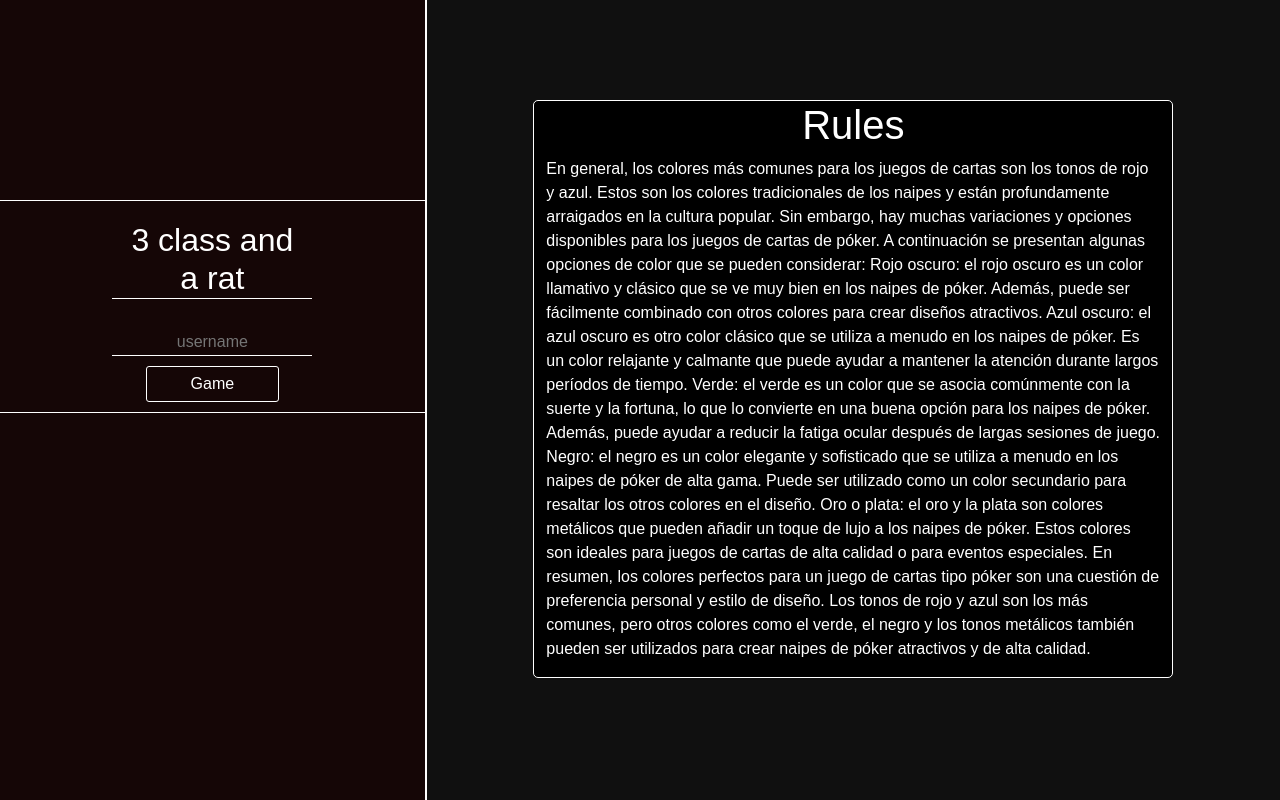
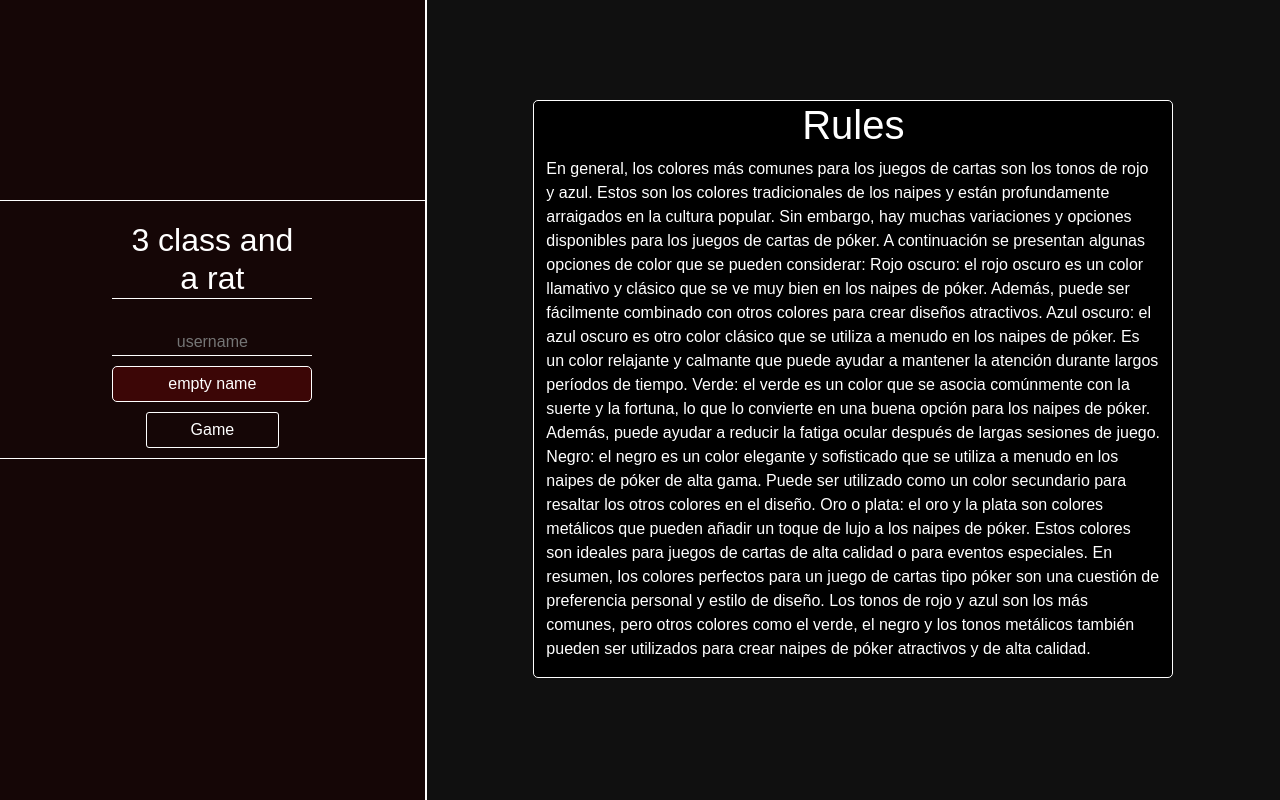
Before and after one commit to Alexiuus/3-class-and-a-rat, a React (Create React App) app: page / in a window 1280 px wide. Both pictures are taken after a click on the button "Game". Built offline with nearby package versions, Linux system fonts and the light colour scheme; a web font is replaced by a local one.

Commit message:
manejo de errores

```diff
--- a/src/components/Home/Home.css
+++ b/src/components/Home/Home.css
@@ -66,3 +66,12 @@
     position: absolute;
     margin-top: 100px;
 }
+
+.error{
+    background-color: #9909094b;
+    border-radius: 5px;
+    color: white;
+    padding: 5px;
+    border: 1px solid white;
+    margin-bottom: 10px;
+}
--- a/src/components/Home/Home.jsx
+++ b/src/components/Home/Home.jsx
@@ -1,15 +1,34 @@
 import 'bootstrap/dist/css/bootstrap.min.css';
+import { useState } from "react";
 import Rules from './components/Rules';
 import './Home.css';
 
+function Error({error}){
+  return <div className='error row offset-3 col-6'><span>{error}</span></div>
+}
+
 function Home() {
+  const [error, setError] = useState({ state: false,  error: 'init'});
+  const verifyUsername = (event) => {
+    if(!event.target.value) setError({state: true, error: 'empty name'});
+    else setError({ state: false,  error: ''});
+  };
+
+  const runGame = () => {
+    if (!error.state && error.error !== 'init') console.log("click");
+    else setError({state: true, error: 'empty name'});
+  }
+
   return (
     <div className='containerHome container-fluid'>
       <div className="Home col-4">
         <div className="Menu-initGame container text-center">
           <div className='row offset-3 col-6'><h2 className='title'>3 class and a rat</h2></div>
-            <input className='username row offset-3 col-6' type="text" placeholder="username"/>
-            <button className='game row offset-4 col-4'  role="button"><span>Game</span></button>
+          <input className='username row offset-3 col-6' onChange={(e) => verifyUsername(e)} type="text" placeholder="username"/>
+          {
+           (error.state)? <Error error={error.error} /> : <div></div>
+          }
+          <button className='game row offset-4 col-4' disabled={error.state} onClick={() => runGame()}><span>Game</span></button>
         </div>
       </div>
       <div className="Rules-home offset-5 col-6"><Rules/></div>
```
Also changed, not shown: src/components/Home/components/Rules.jsx (+0 -7 lines). Lines whose indentation alone changed are shown as unchanged.
